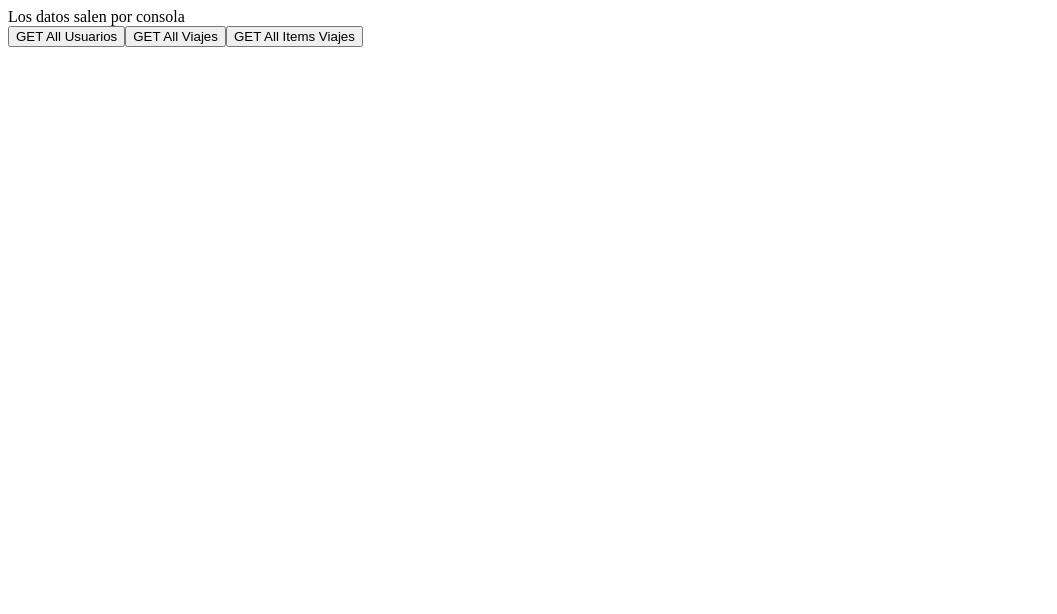
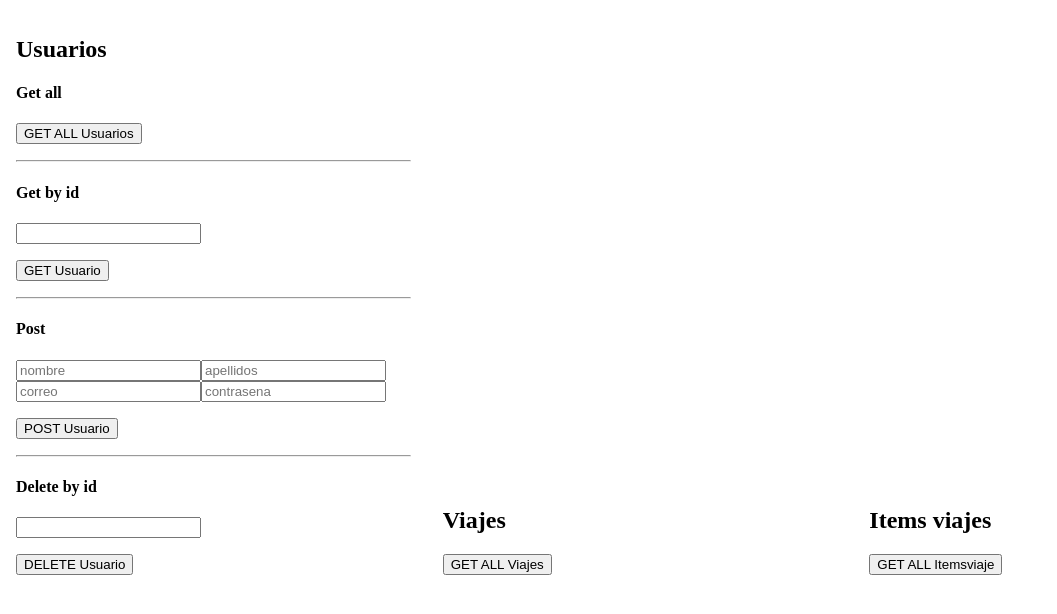
Before and after one commit to PlanificacionViaje/PlanificacioFrontEnd, a Vue app: page / in a window 1280 px wide. Shown: the top 614 px of the page, without its empty margins (0-1057 px from the left). Built offline with nearby package versions, Linux system fonts and the light colour scheme.

Commit message:
un poco mas de axios

```diff
--- a/src/App.vue
+++ b/src/App.vue
@@ -3,14 +3,19 @@ import AxiosPlayground from './Components/AxiosPlayground.vue';
 </script>
 
 <template>
-  <header>
-    <div class="">
-      <AxiosPlayground />
-    </div>
-  </header>
-
-
+  <AxiosPlayground />
 </template>
 
 <style>
+* {
+  box-sizing: border-box;
+}
+
+html,
+body,
+#app {
+  width: 100%;
+  height: 100%;
+  margin: 0;
+}
 </style>
--- a/src/Components/AxiosPlayground.vue
+++ b/src/Components/AxiosPlayground.vue
@@ -1,19 +1,38 @@
-<template>
-    Los datos salen por consola <br>
-    <button @click="getAllUsuarios">GET All Usuarios</button>
-    <button @click="getAllViajes">GET All Viajes</button>
-    <button @click="getAllItemsViaje">GET All Items Viajes</button>
-</template>
-
 <script>
 import * as crud from "@/axios/axiosFunctions.js";
 
 export default {
     methods: {
+        // USUARIOS
         getAllUsuarios() {
             crud.getAllUsuarios()
+                .then(response => console.log(response))
+                .catch(error => crud.handleError(error));
+        },
+        getUsuarioById(e) {
+            crud.getUsuarioById(e.target.elements["id"].value)
+                .then(response => console.log(response))
+                .catch(error => crud.handleError(error));
+        },
+        postUsuario(e) {
+            const formData = new FormData(e.target);
+
+            crud.postUsuario(formData)
+                .then(response => console.log(response))
+                .catch(error => crud.handleError(error));
+        },
+        deleteUsuario(e) {
+            crud.deleteUsuario(e.target.elements["id"].value)
                 .then(response => console.log(response));
         },
+
+
+
+
+
+
+
+
         getAllViajes() {
             crud.getAllViajes()
                 .then(response => console.log(response));
@@ -26,5 +45,86 @@ export default {
 }
 </script>
 
-<style>
+<template>
+    <div class="third usuarios">
+        <h2>Usuarios</h2>
+
+        <div class="action">
+            <h4>Get all</h4>
+            <button @click="getAllUsuarios">GET ALL Usuarios</button>
+        </div>
+        <hr>
+        <div class="action">
+            <h4>Get by id</h4>
+            <form action="" @submit.prevent="getUsuarioById">
+                <input type="number" name="id">
+                <button type="submit">GET Usuario</button>
+            </form>
+        </div>
+        <hr>
+        <div class="action">
+            <h4>Post</h4>
+            <form action="" @submit.prevent="postUsuario">
+                <input type="text" name="nombre" placeholder="nombre">
+                <input type="text" name="apellidos" placeholder="apellidos">
+                <input type="email" name="correo" placeholder="correo">
+                <input type="password" name="contrasena" placeholder="contrasena">
+                <button type="submit">POST Usuario</button>
+            </form>
+        </div>
+        <hr>
+        <div class="action">
+            <h4>Delete by id</h4>
+            <form action="" @submit.prevent="deleteUsuario">
+                <input type="number" name="id">
+                <button type="submit">DELETE Usuario</button>
+            </form>
+        </div>
+    </div>
+
+
+
+
+
+
+
+
+
+
+
+
+
+
+
+
+
+
+    <div class="third viajes">
+        <h2>Viajes</h2>
+
+        <div class="actions">
+            <button @click="getAllViajes">GET ALL Viajes</button>
+        </div>
+    </div>
+    <div class="third items-viajes">
+        <h2>Items viajes</h2>
+
+        <div class="actions">
+            <button @click="getAllItemsViaje">GET ALL Itemsviaje</button>
+        </div>
+    </div>
+</template>
+
+<style scoped>
+.third {
+    display: inline-block;
+    height: 100%;
+    width: calc(100% /3);
+    padding: 1rem;
+}
+
+button {
+    display: block;
+    margin: 1rem 0;
+}
 </style>
--- a/src/axios/axiosFunctions.js
+++ b/src/axios/axiosFunctions.js
@@ -1,7 +1,21 @@
 import axios from "axios";
+
+// USUARIOS
 
 export function getAllUsuarios() {
   return axios.get("http://127.0.0.1:8080/usuarios");
+}
+
+export function getUsuarioById(id) {
+  return axios.get(`http://127.0.0.1:8080/usuarios/${id}`);
+}
+
+export function postUsuario(formData) {
+  return axios.post("http://127.0.0.1:8080/usuarios", formData);
+}
+
+export function deleteUsuario(id) {
+  return axios.delete(`http://127.0.0.1:8080/usuarios/${id}`);
 }
 
 export function getAllViajes() {
@@ -11,3 +25,13 @@ export function getAllViajes() {
 export function getAllItemsViaje() {
   return axios.get("http://127.0.0.1:8080/items");
 }
+
+export function handleError(error) {
+  console.log(error);
+
+  if (error.response) {
+    console.log(error.response.data);
+  } else {
+    console.log("Error", error.message);
+  }
+}
```
Also changed, not shown: src/Components/Header/header.vue (deleted, +0 -44 lines).
